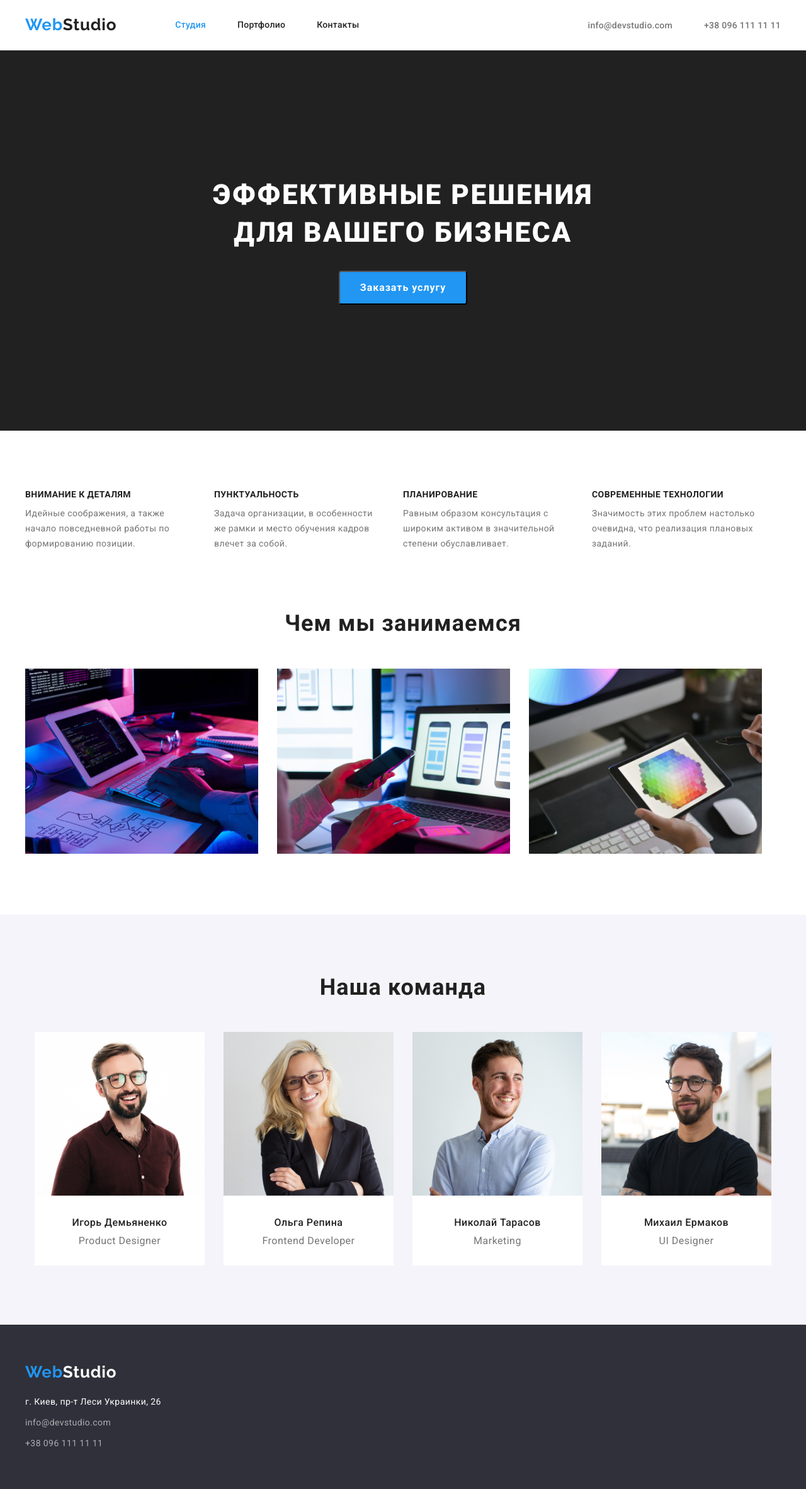
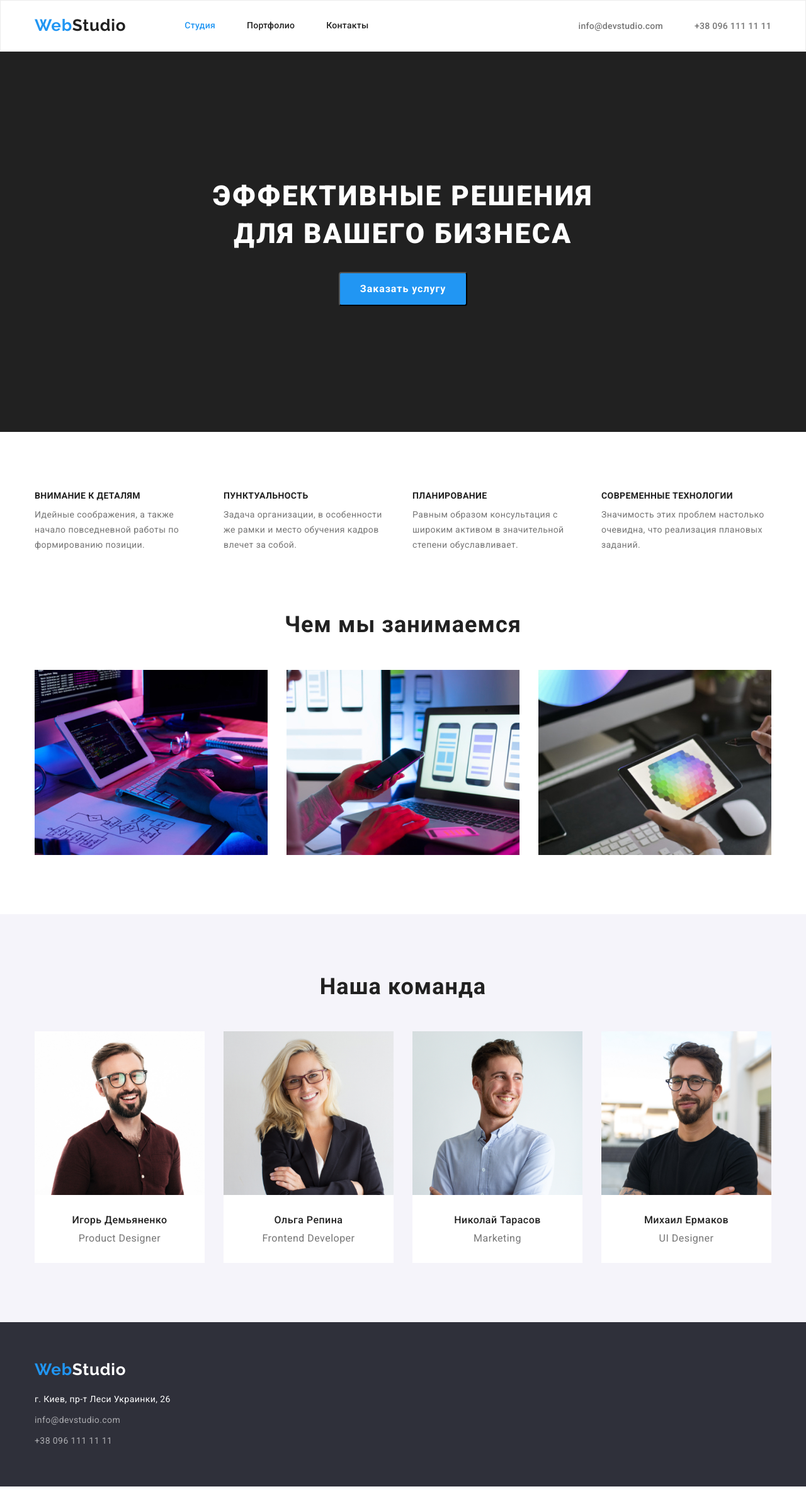
Before and after one commit to VitaPetrushyna/goit-markup-hw-03, a plain HTML site: page index.html in a window 1280 px wide. Shown: the whole page at 63% size. Drawn offline with nearby package versions, Linux system fonts and the light colour scheme.

Commit message:
Доработка дз №3

```diff
--- a/css/styles.css
+++ b/css/styles.css
@@ -25,17 +25,35 @@ body {
   margin: 0;
   list-style: none;
 }
+.header-container {
+  display: flex;
+  align-items: center;
+}
 
 .container {
   width: 1200px;
   margin: 0 auto;
-  padding: 0 15;
+  padding: 0 15px;
+}
+.section {
+  padding: 94px 0;
+}
+h1,
+h2,
+h3,
+p {
+  margin: 0;
+}
+
+img {
+  display: block;
+  max-width: 100%;
+  height: auto;
 }
 
 /* Page header */
-.main-nav {
-  display: flex;
-  align-items: center;
+.header {
+  border: 1px solid #ececec;
 }
 /* Logo */
 .logo {
@@ -55,11 +73,17 @@ body {
   color: var(--title-text-color);
   font-family: "Raleway", sans-serif;
 }
+.colortext {
+  color: var(--primary-bg-color);
+  font-family: "Raleway", sans-serif;
+}
 
 /* Site nav */
+.nav {
+  margin-left: 93px;
+}
 .site-nav {
   display: flex;
-  margin-left: 93px;
 }
 
 .site-nav-li {
@@ -163,11 +187,6 @@ body {
   text-align: center;
 }
 
-.section .section-title {
-  margin-top: 94px;
-  margin-bottom: 0;
-}
-
 /* Skils */
 .skills {
   display: flex;
@@ -179,9 +198,6 @@ body {
   margin-left: 30px;
 }
 .skills .title {
-  margin-top: 94px;
-  margin-bottom: 0;
-
   color: var(--title-text-color);
   text-transform: uppercase;
   font-weight: 700;
@@ -199,41 +215,34 @@ body {
 }
 
 /* Images */
+.images-section {
+  padding-top: 0;
+}
 .images {
   display: flex;
+  margin-top: 50px;
 }
 .section-img + .section-img {
   margin-left: 30px;
-}
-.section-img {
-  margin-top: 50px;
-  margin-bottom: 0;
 }
 
 /* Team */
 .team {
   display: flex;
+  margin-top: 50px;
   justify-content: center;
 }
 .team-item + .team-item {
   margin-left: 30px;
 }
-.section-iteam {
-  margin-top: 94px;
-  margin-bottom: 0;
-  padding-top: 94px;
-  padding-bottom: 94px;
+.section-team {
   background-color: var(--team-bg-color);
 }
 
 .team-item {
-  margin-top: 50px;
-  margin-bottom: 0px;
-
   background-color: var(--primary-bg-color);
 }
 .team .title {
-  margin-top: 30px;
   margin-bottom: 0;
 
   color: var(--title-text-color);
@@ -247,18 +256,28 @@ body {
 
 .team-text {
   margin-top: 10px;
-  margin-bottom: 30px;
 
   font-size: 16px;
   line-height: 1.19;
   letter-spacing: 0.03em;
   text-align: center;
 }
+.team-title-text {
+  margin-top: 30px;
+  margin-bottom: 30px;
+}
 
 /* Footer */
+address {
+  margin-top: 20px;
+}
+
+.contact-footer-li {
+  margin-top: 9px;
+}
+
 .adress {
   display: inline-block;
-  margin-top: 20px;
   margin-bottom: 0;
   color: var(--primary-bg-color);
 
@@ -275,7 +294,6 @@ body {
 
 .contact-footer-list {
   display: inline-block;
-  margin-top: 9px;
   margin-bottom: 0;
   color: var(--contact-footer-color);
 
@@ -290,7 +308,7 @@ body {
   color: var(--accent-color);
 }
 
-.section-footer {
+.footer {
   background-color: var(--footer-bg-color);
   padding-top: 60px;
   padding-bottom: 60px;
@@ -310,8 +328,6 @@ body {
 }
 
 .buttons-btn {
-  margin-top: 94px;
-  margin-bottom: 50px;
   border-radius: 4px;
   padding: 6px 22px;
 
@@ -329,6 +345,7 @@ body {
 .projects-list {
   display: flex;
   flex-wrap: wrap;
+  margin-top: 50px;
 }
 
 .projects-item {
@@ -344,7 +361,6 @@ body {
 }
 
 .projects-section-title {
-  margin-top: 20px;
   margin-bottom: 0;
   color: var(--title-text-color);
 
@@ -356,9 +372,15 @@ body {
 
 .projects-section-text {
   margin-top: 4px;
-  margin-bottom: 50px;
 
   font-size: 16px;
   line-height: 1.88;
   letter-spacing: 0.03em;
 }
+
+.projects-title-text {
+  padding: 20px 24px;
+  border-bottom: 1px solid #eeeeee;
+  border-left: 1px solid #eeeeee;
+  border-right: 1px solid #eeeeee;
+}
--- a/index.html
+++ b/index.html
@@ -19,11 +19,11 @@
   </head>
   <body>
     <!--Шапка сайта-->
-    <div class="container">
-      <header class="main-nav">
+    <header class="header">
+      <div class="container header-container">
         <a href="" class="logo">Web<span class="color-text">Studio</span></a>
         <!--<Блок навигации-->
-        <nav>
+        <nav class="nav">
           <ul class="site-nav list">
             <li class="site-nav-li">
               <a href="./index.html" class="site-nav-link current">Студия</a>
@@ -49,21 +49,26 @@
             >
           </li>
         </ul>
+      </div>
     </header>
-    </div>
+
     <!--Контент страницы-->
     <main>
       <!-- Герой -->
-      <section class="hero">
+
+      <section class="section hero">
+        <div class="container">
           <h1 class="hero-title">
             Эффективные решения <br />
             для вашего бизнеса
           </h1>
           <button type="button" class="button">Заказать услугу</button>
+        </div>
       </section>
       <!--Скилы компании-->
+
+      <section class="section">
         <div class="container">
-        <section class="section">
           <h2 class="section-title" hidden="true">Скилы компании</h2>
           <ul class="skills list">
             <li class="skills-li">
@@ -95,9 +100,11 @@
               </p>
             </li>
           </ul>
+        </div>
       </section>
       <!--Блок картинок-->
-        <section class="section">
+      <section class="section images-section">
+        <div class="container">
           <h2 class="section-title">Чем мы занимаемся</h2>
           <ul class="images list">
             <li class="section-img">
@@ -122,43 +129,50 @@
               />
             </li>
           </ul>
+        </div>
       </section>
-      </div>
       <!--Наша команда-->
-      <section class="section-iteam">
+      <section class="section section-team">
         <h2 class="section-title">Наша команда</h2>
         <ul class="team list">
           <li class="team-item">
             <img src="./images/img3.jpg" alt="Игорь Демьяненко" width="270" />
+            <div class="team-title-text">
               <h3 class="title">Игорь Демьяненко</h3>
               <p class="team-text" lang="en">Product Designer</p>
+            </div>
           </li>
           <li class="team-item">
             <img src="./images/img4.jpg" alt="Ольга Репина" width="270" />
+            <div class="team-title-text">
               <h3 class="title">Ольга Репина</h3>
               <p class="team-text" lang="en">Frontend Developer</p>
+            </div>
           </li>
           <li class="team-item">
             <img src="./images/img5.jpg" alt="Николай Тарасов" width="270" />
+            <div class="team-title-text">
               <h3 class="title">Николай Тарасов</h3>
               <p class="team-text" lang="en">Marketing</p>
+            </div>
           </li>
           <li class="team-item">
             <img src="./images/img6.jpg" alt="Михаил Ермаков" width="270" />
+            <div class="team-title-text">
               <h3 class="title">Михаил Ермаков</h3>
               <p class="team-text" lang="en">UI Designer</p>
+            </div>
           </li>
         </ul>
       </section>
     </main>
     <!--Блок контактов-->
-    <footer>
-      <div class="section-footer">
+    <footer class="footer">
       <div class="container">
         <a href="" class="logo">Web<span class="colortext">Studio</span></a>
         <address>
           <ul class="contact-footer list">
-              <li>
+            <li class="contact-footer-li">
               <a
                 href="https://goo.gl/maps/7qp37BieYdtHUAUU6"
                 target="_blank"
@@ -166,12 +180,12 @@
                 >г. Киев, пр-т Леси Украинки, 26
               </a>
             </li>
-              <li>
+            <li class="contact-footer-li">
               <a href="mailto:info@devstudio.com" class="contact-footer-list"
                 >info@devstudio.com</a
               >
             </li>
-              <li>
+            <li class="contact-footer-li">
               <a href="tel:+380961111111" class="contact-footer-list"
                 >+38 096 111 11 11</a
               >
@@ -179,7 +193,6 @@
           </ul>
         </address>
       </div>
-      </div>
     </footer>
   </body>
 </html>
```
Also changed, not shown: portfolio.html (+32 -13 lines). Lines whose indentation alone changed are shown as unchanged.
